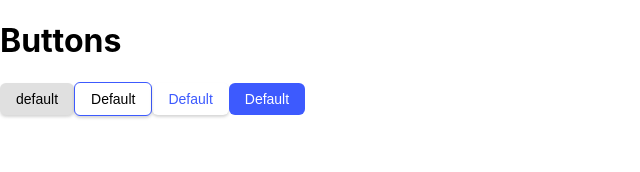
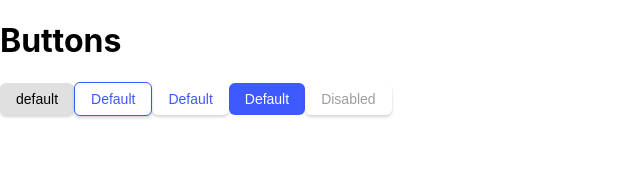
Before and after one commit to sharibeast/button-components, a React (Create React App) app: page / in a window 1280 px wide. Shown: the top 172 px of the page, without its empty margins (0-640 px from the left). Built offline with nearby package versions, Linux system fonts and the light colour scheme.

Commit message:
disable btn variant

```diff
--- a/src/App.tsx
+++ b/src/App.tsx
@@ -38,8 +38,9 @@ const Button = styled('button', {
     variant: {
       outline: {
         backgroundColor: `${neutral[100]}`,
-        color: `${dark[400]}`,
+        color: `${blue[100]}`,
         border: `1px solid ${blue[100]}`,
+
 
         '&:hover': {
           backgroundColor: `${blue[400]}`
@@ -49,9 +50,16 @@ const Button = styled('button', {
         background: 'none',
         border: 'color',
         color: `${blue[100]}`,
-
         '&:hover': {
           backgroundColor: `${blue[400]}`
+        },
+
+
+        '&:disabled': {
+          color: `${neutral[400]}`,
+          '&:hover': {
+            backgroundColor: `${neutral[100]}`
+          }
         }
       }
     }
@@ -66,6 +74,7 @@ function App() {
       <Button variant='outline'>Default</Button>
       <Button variant='text'>Default</Button>
       <Button disableShadow>Default</Button>
+      <Button disabled variant='text'>Disabled</Button>
 
     </div>
   );
```
